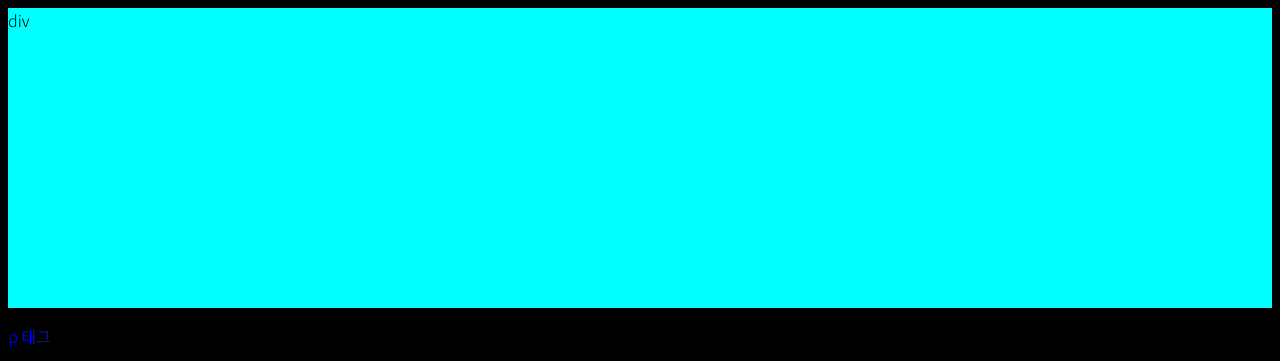
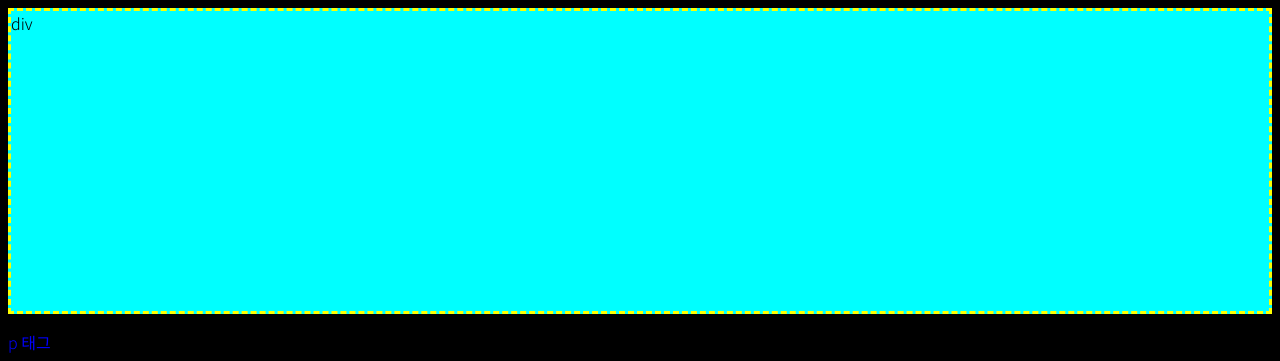
Before and after one commit to junsuk5/web-guide-2022, a plain HTML site: page css/css2.html in a window 1280 px wide. Shown: the top 361 px of the page. Drawn offline with Linux system fonts and the light colour scheme.

Commit message:
border 속성 수정해 보기

```diff
--- a/css/css2.html
+++ b/css/css2.html
@@ -14,7 +14,7 @@
 </head>
 
 <body>
-  <div>
+  <div class="border">
     div
   </div>
 
--- a/css/style.css
+++ b/css/style.css
@@ -27,7 +27,8 @@ p {
 
 .border {
   border-style: dashed;
-  border-width: 1px;
+  border-width: 3px;
+  border-color: yellow;
 }
 
 /* 아이디 셀렉터 */
```
